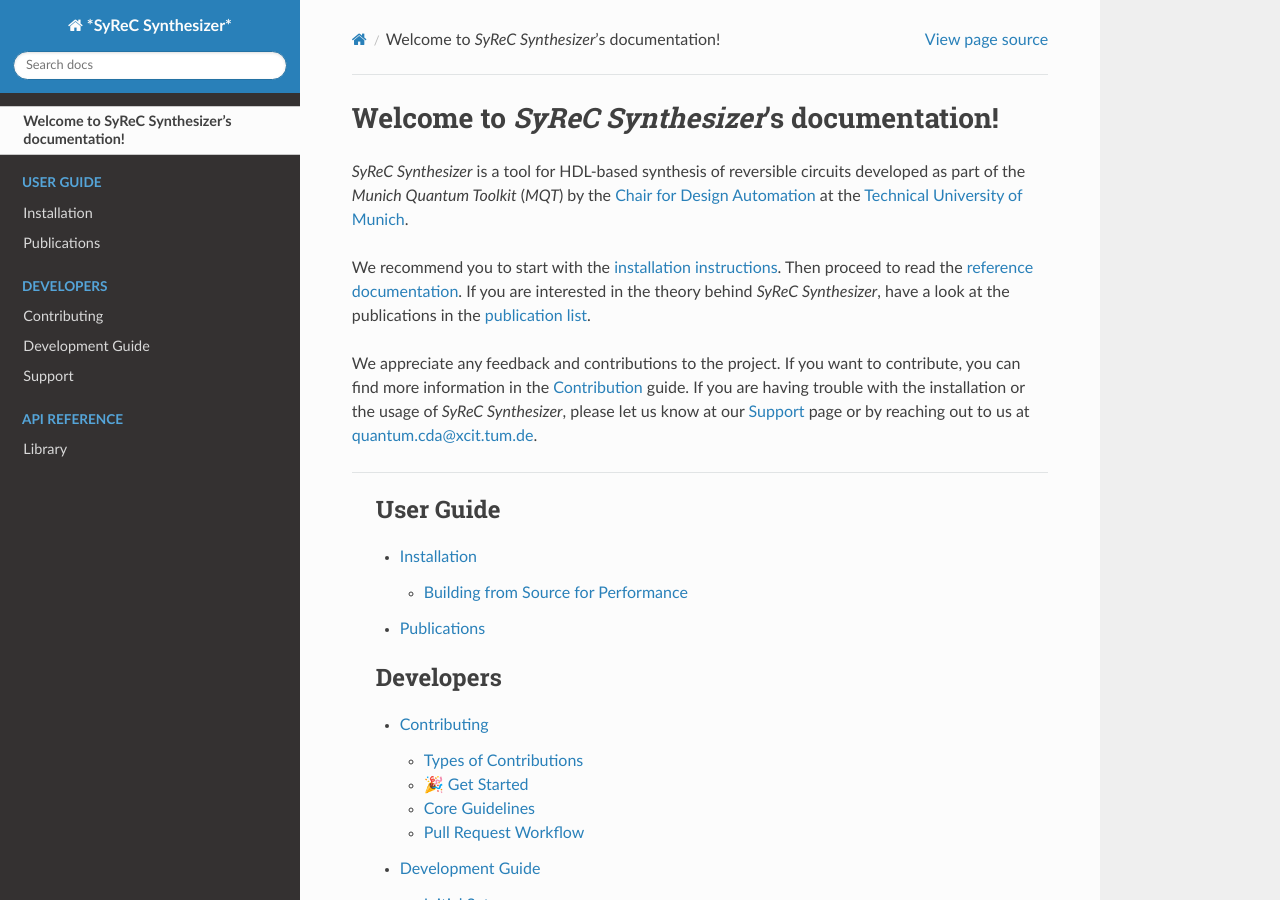
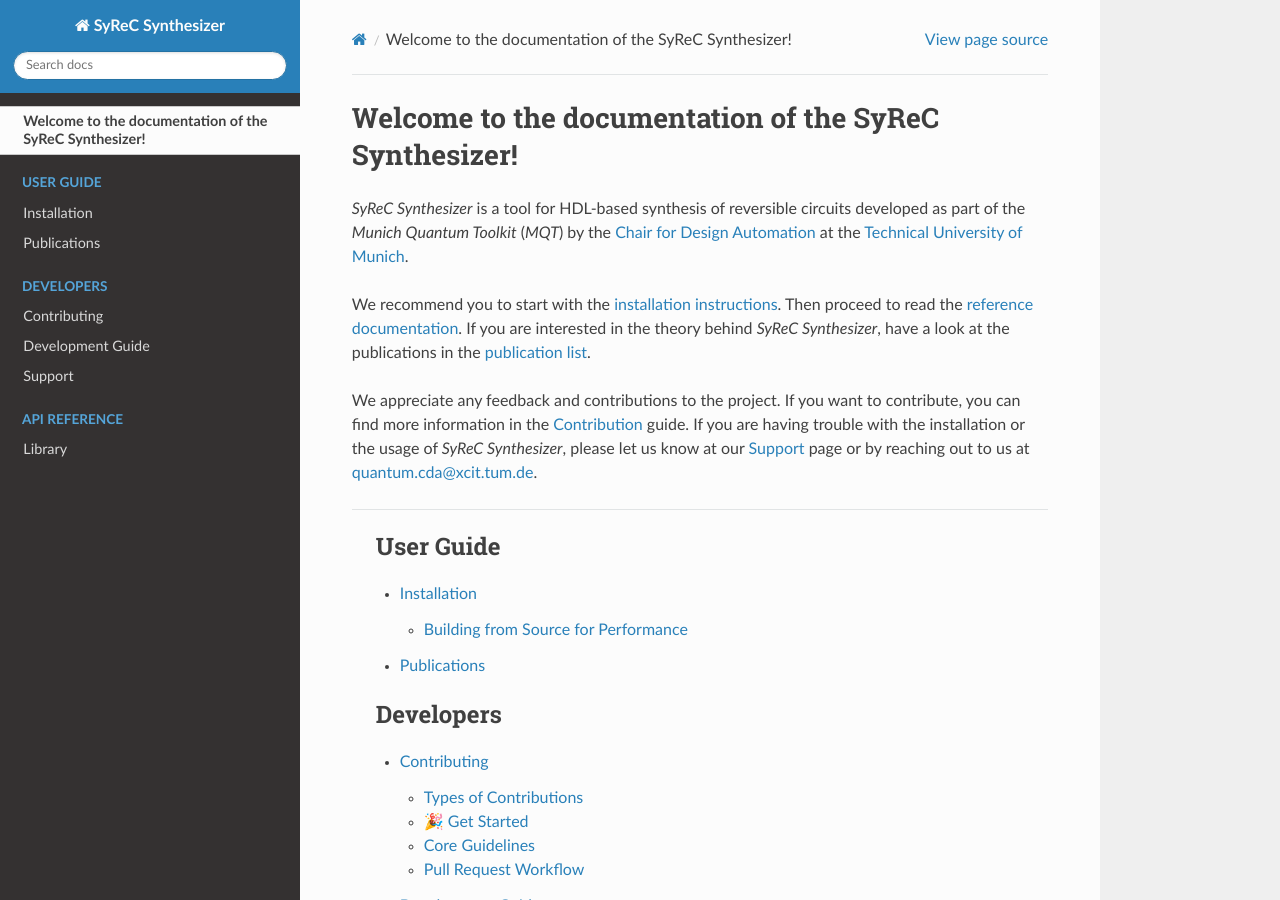
Before and after one commit to cda-tum/mqt-syrec, a Sphinx documentation site: the page built from docs/source/index.rst, in a window 1280 px wide and 900 px high. Built offline with Sphinx 7.4.7 and the Read the Docs theme 2.0.0, drawn with Linux system fonts in a browser that asks for light colours; the version number could not be read and is left out.

Commit message:
Minor changes based on the review comments.

```diff
--- a/docs/source/conf.py
+++ b/docs/source/conf.py
@@ -8,7 +8,7 @@
 from pybtex.style.template import field, href
 
 # -- Project information -----------------------------------------------------
-project = "*SyReC Synthesizer*"
+project = "SyReC Synthesizer"
 author = "Smaran Adarsh"
 
 release = metadata.version("mqt.syrec")
--- a/docs/source/index.rst
+++ b/docs/source/index.rst
@@ -1,4 +1,4 @@
-Welcome to *SyReC Synthesizer*'s documentation!
+Welcome to the documentation of the SyReC Synthesizer!
 =================================
 
 *SyReC Synthesizer* is a tool for HDL-based synthesis of reversible circuits developed as part of the
```
Also changed, not shown: README.md (+1 -1 lines).
